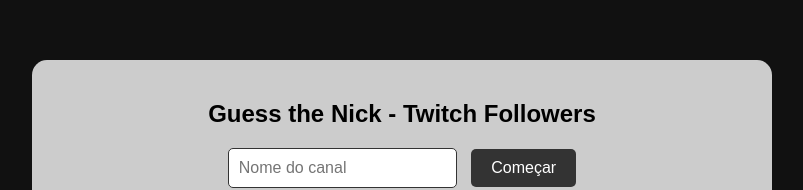
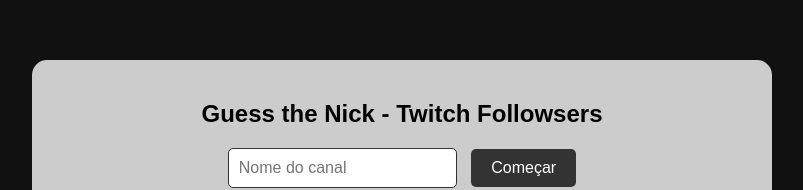
Before and after one commit to orizoncc-arch/Guess, a plain HTML site: page index.html in a window 1280 px wide. Shown: the part 120-310 px from the top of the page, without its empty margins (238-1041 px from the left). Drawn offline with Linux system fonts and the light colour scheme.

Commit message:
Primeiro commit 3

```diff
--- a/index.html
+++ b/index.html
@@ -8,7 +8,7 @@
 <body>
   <div id="gameContainer">
     <div id="startScreen">
-      <h2>Guess the Nick - Twitch Followers</h2>
+      <h2>Guess the Nick - Twitch Followsers</h2>
       <input type="text" id="canalInput" placeholder="Nome do canal">
       <button onclick="startGame()">Começar</button>
     </div>
```
